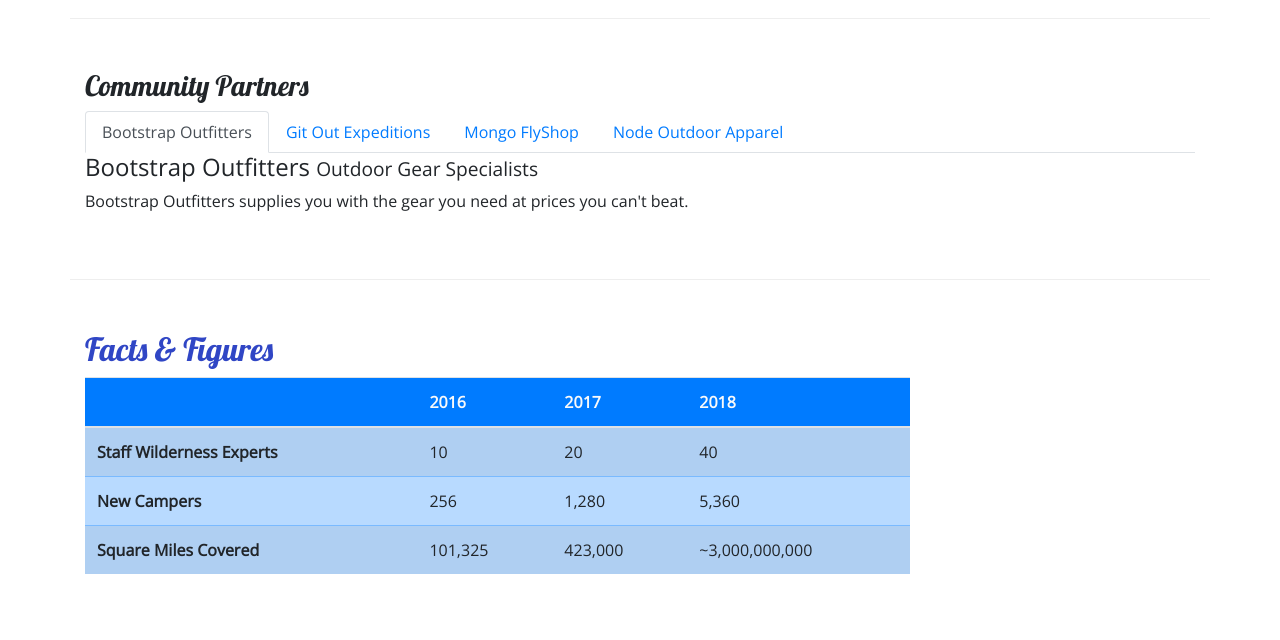
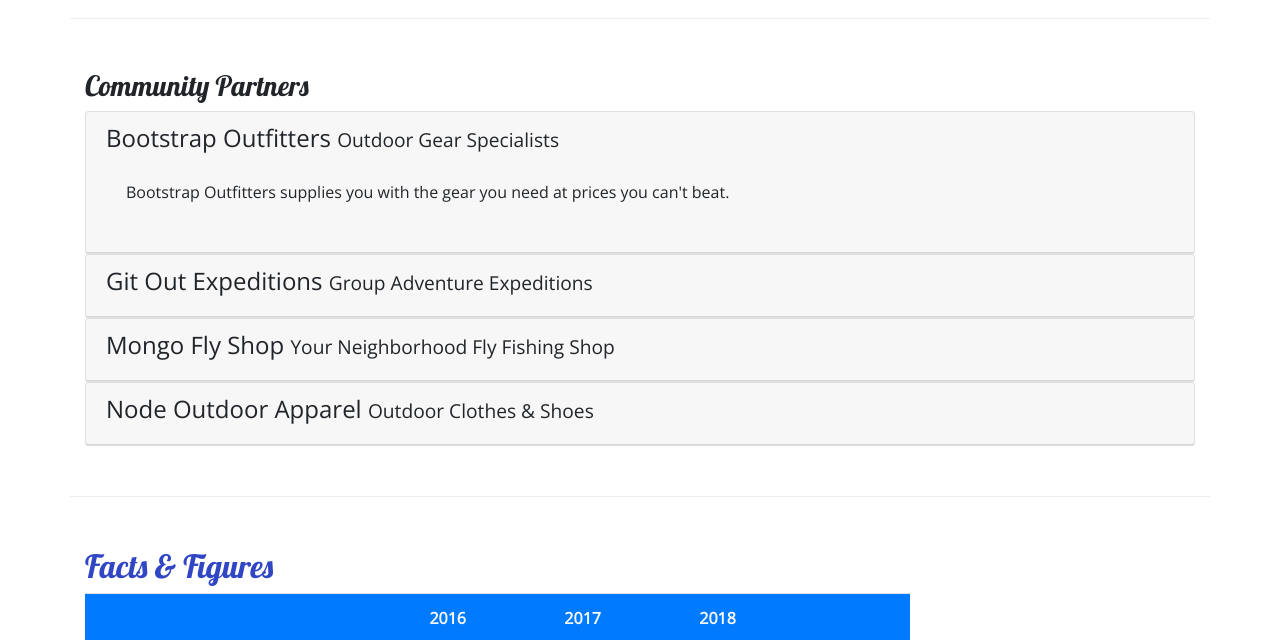
Before and after one commit to BreSullivan/NUCAMPSITE, a website: page aboutus.html in a window 1280 px wide. Shown: the part 810-1450 px from the top of the page. Drawn offline with nearby package versions, Linux system fonts and the light colour scheme.

Commit message:
Accordion

```diff
--- a/aboutus.html
+++ b/aboutus.html
@@ -114,43 +114,70 @@
         <div class="row row-content">
             <div class="col">
                 <h3>Community Partners</h3>
-                <ul class="nav nav-tabs">
-                    <li class="nav-item">
-                        <a class="nav-link active" href="#bootstrap" role="tab"data-toggle="tab">Bootstrap Outfitters</a>
-                    </li>
-                    <li class="nav-item">
-                        <a class="nav-link" href="#git" role="tab" data-toggle="tab">Git Out Expeditions</a>
-                    </li>
-                    <li class="nav-item">
-                        <a class="nav-link" href="#mongo" role="tab" data-toggle="tab">Mongo FlyShop</a>
-                    </li>
-                    <li class="nav-item">
-                        <a class="nav-link" href="#node" role="tab" data-toggle="tab">Node Outdoor Apparel</a>
-                    </li>
-                </ul>
-                <div class="tab-content">
-                    <div role="tabpanel" class="tab-pane fade show active" id="bootstrap">
-                        <h4>Bootstrap Outfitters <small>Outdoor Gear Specialists</small></h4>
-                        <p class="d-none d-sm-block">Bootstrap Outfitters supplies you with the gear you need at prices
-                            you can't beat.</p>
+                <div id="accordion">
+                    <div class="card">
+                        <div role="tab" class="card-header">
+                            <h4>
+                                <a data-toggle="collapse" data-target="#bootstrap">
+                                    Bootstrap Outfitters <small>Outdoor Gear Specialists</small>
+                                </a>
+                            </h4>
+                            <div class="collapse show" id="bootstrap" data-parent="accordion">
+                                <div class="card-body">
+                                    <p class="d-none d-sm-block">Bootstrap Outfitters supplies you with the gear you
+                                        need at
+                                        prices you can't beat.</p>
+                                </div>
+                            </div>
+                        </div>
                     </div>
-                    <div role="tabpanel" class="tab-pane fade" id="git">
-                        <h4>Git Out Expeditions <small>Group Adventure Expeditions</small></h4>
-                        <p class="d-none d-sm-block">Join Git Out Expeditions to explore new horizons with a group of
-                            other adventurers!</p>
+                    <div class="card">
+                        <div role="tab" class="card-header">
+                            <h4>
+                                <a class="collapsed" data-toggle="collapse" data-target="#git">
+                                    Git Out Expeditions <small>Group Adventure Expeditions</small>
+                                </a>
+                            </h4>
+                            <div class="collapse" id="git" data-parent="#accordion">
+                                <div class="card-body">
+                                    <p class="d-none d-sm-block">Join Git Out Expeditions to explore new horizons with a
+                                        group of other adventurers!
+                                    </p>
+                                </div>
+                            </div>
+                        </div>
                     </div>
-                    <div role="tabpanel" class="tab-pane fade" id="mongo">
-                        <h4>Mongo Fly Shop <small>Your Neighborhood Fly Fishing Shop</small></h4>
-                        <p class="d-none d-sm-block">Need a new fishing pole, a tacklebox, or flies of all kinds? Stop
-                            by
-                            Mongo
-                            Fly Shop.</p>
+                    <div class="card">
+                        <div role="tab" class="card-header">
+                            <h4>
+                                <a class="collapsed" data-toggle="collapse" data-target="#mongo">
+                                    Mongo Fly Shop <small>Your Neighborhood Fly Fishing Shop</small>
+                                </a>
+                            </h4>
+                            <div class="collapse" id="mongo" data-parent="#accordion">
+                                <div class="card-body">
+                                    <p class="d-none d-sm-block">Need a new fishing pole, a tacklebox, or flies of all
+                                        kinds? Stop by Mongo Fly Shop.
+                                    </p>
+                                </div>
+                            </div>
+                        </div>
                     </div>
-                    <div role="tabpanel" class="tab-pane fade" id="node">
-                        <h4>Node Outdoor Apparel <small>Outdoor Clothes & Shoes</small></h4>
-                        <p class="d-none d-sm-block">From polar fleeces to swimsuits, hiking boots to waders, a visit to
-                            Node
-                            will be sure to get you covered.</p>
+                    <div class="card">
+                        <div role="tab" class="card-header">
+                            <h4>
+                                <a class="collapsed" data-toggle="collapse" data-target="#node">
+                                    Node Outdoor Apparel <small>Outdoor Clothes & Shoes</small>
+                                </a>
+                            </h4>
+                            <div class="collapse" id="node" data-parent="#accordion">
+                            <div class="card-body">
+                                    <p class="d-none d-sm-block">From polar fleeces to swimsuits, hiking boots to waders, a
+                                        visit to Node will be sure to get you covered.
+                                    </p>
+                                </div>
+                            </div>
+                        </div>
                     </div>
                 </div>
             </div>
--- a/css/styles.css
+++ b/css/styles.css
@@ -36,8 +36,8 @@ header h2 {
     background-color: #901CAD;
 }
 
-.tab-content (
-    border: 1px solid #DDD;
-    border-top: none;
-    padding: 10px;
-)
+
+a, a:hover {
+    color: inherit;
+    text-decoration: none;
+  }
```
